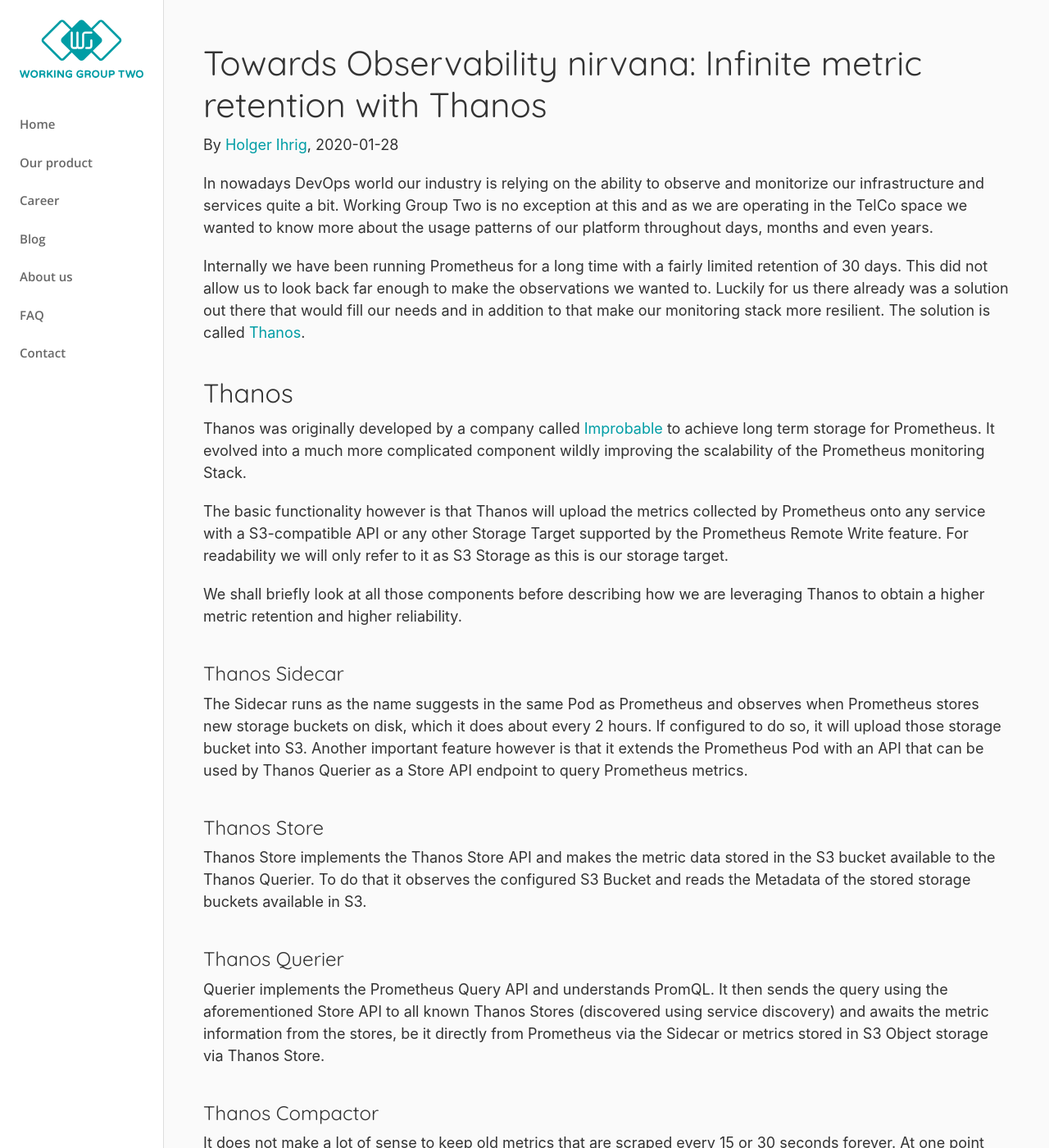
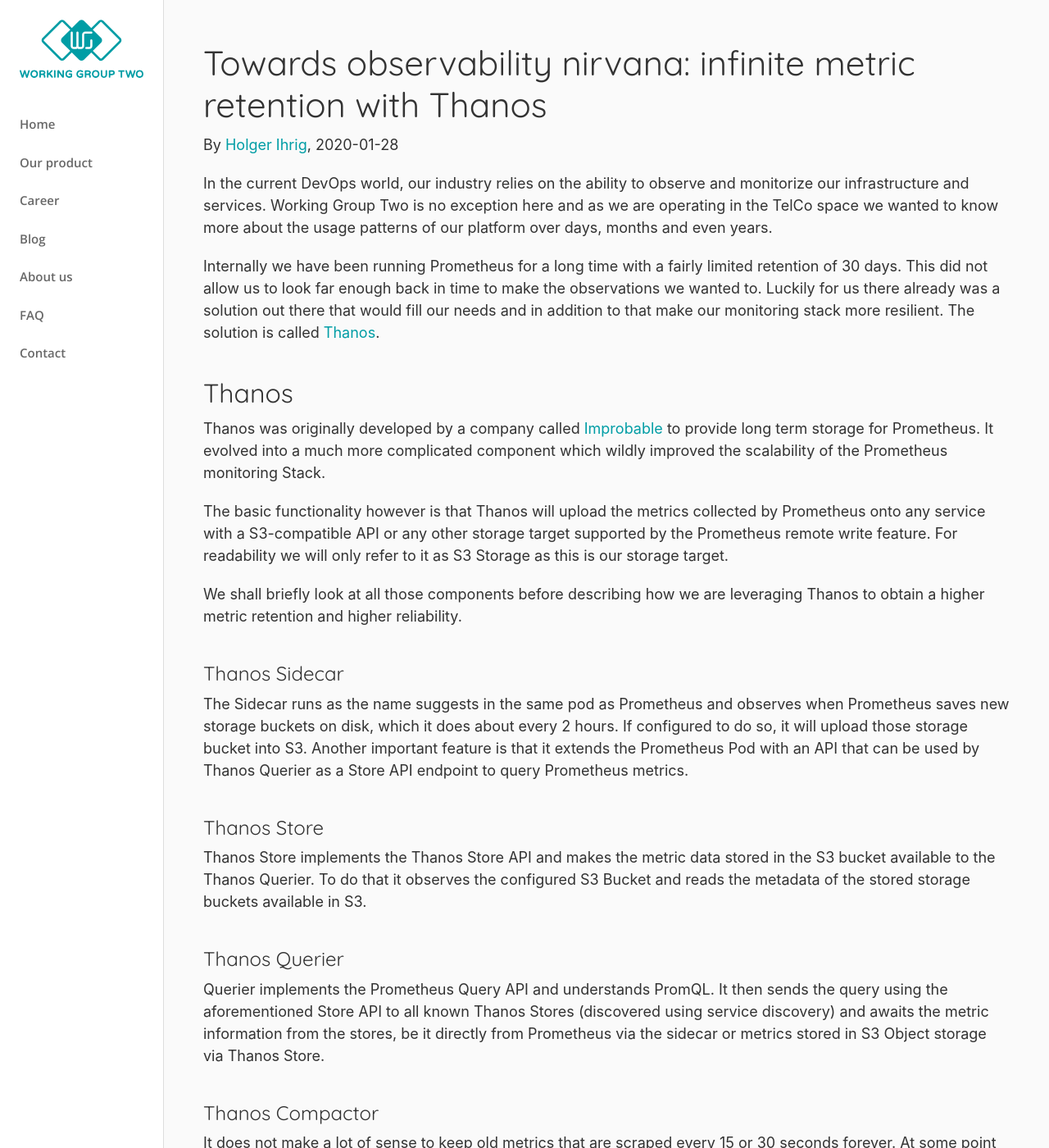
Before and after one commit to working-group-two/engineering-blog, a Jekyll site: the page built from pages/blog/_posts/2020-01-28-Thanos-infinite-metrics.md, in a window 1280 px wide and 1400 px high. Shown: the whole window at 82% size. Built offline with Jekyll 4.4.1, drawn with Linux system fonts in a browser that asks for light colours; nearby versions of some CDN libraries; some of the changed text lies outside the part shown.

Commit message:
Fixes
Throw the german out

```diff
--- a/pages/blog/_posts/2020-01-28-Thanos-infinite-metrics.md
+++ b/pages/blog/_posts/2020-01-28-Thanos-infinite-metrics.md
@@ -1,50 +1,50 @@
 ---
 layout: blogpost
 permalink: /blog/metrics-unlimited-thanos/
-title: "Towards Observability nirvana: Infinite metric retention with Thanos"
+title: "Towards observability nirvana: infinite metric retention with Thanos"
 date: 2020-01-28
 tags: infrastructure observability prometheus thanos kubernetes
 author: <a href="https://www.linkedin.com/in/hihrig/">Holger Ihrig</a>
 ---
-In nowadays DevOps world our industry is relying on the ability to observe and monitorize our infrastructure and
-services quite a bit. Working Group Two is no exception at this and as we are operating in the TelCo space
-we wanted to know more about the usage patterns of our platform throughout days, months and even years.
+In the current DevOps world, our industry relies on the ability to observe and monitorize our infrastructure and
+services. Working Group Two is no exception here and as we are operating in the TelCo space
+we wanted to know more about the usage patterns of our platform over days, months and even years.
 
 Internally we have been running Prometheus for a long time with a fairly limited retention of 30 days. This did not
-allow us to look back far enough to make the observations we wanted to.
+allow us to look far enough back in time to make the observations we wanted to.
 Luckily for us there already was a solution out there that would fill our needs and in addition to that make our
 monitoring stack more resilient. The solution is called [Thanos](https://thanos.io/).
 
 ## Thanos
-Thanos was originally developed by a company called [Improbable](https://improbable.io/) to achieve long term storage
-for Prometheus. It evolved into a much more complicated component wildly improving the scalability of the
+Thanos was originally developed by a company called [Improbable](https://improbable.io/) to provide long term storage
+for Prometheus. It evolved into a much more complicated component which wildly improved the scalability of the
 Prometheus monitoring Stack.
 
 The basic functionality however is that Thanos will upload the metrics collected by Prometheus onto any service with a
-S3-compatible API or any other Storage Target supported by the Prometheus Remote Write feature. For readability we
+S3-compatible API or any other storage target supported by the Prometheus remote write feature. For readability we
 will only refer to it as S3 Storage as this is our storage target.
 
 We shall briefly look at all those components before describing how we are leveraging Thanos to obtain a higher metric
 retention and higher reliability.
 
 ### Thanos Sidecar
-The Sidecar runs as the name suggests in the same Pod as Prometheus and observes when Prometheus stores new storage
+The Sidecar runs as the name suggests in the same pod as Prometheus and observes when Prometheus saves new storage
 buckets on disk, which it does about every 2 hours. If configured to do so, it will upload those storage bucket into S3.
-Another important feature however is that it extends the Prometheus Pod with an API that can be used by Thanos Querier
+Another important feature is that it extends the Prometheus Pod with an API that can be used by Thanos Querier
 as a Store API endpoint to query Prometheus metrics.
 
 ### Thanos Store
 Thanos Store implements the Thanos Store API and makes the metric data stored in the S3 bucket available to the
-Thanos Querier. To do that it observes the configured S3 Bucket and reads the Metadata of the stored storage buckets
+Thanos Querier. To do that it observes the configured S3 Bucket and reads the metadata of the stored storage buckets
 available in S3.
 
 ### Thanos Querier
 Querier implements the Prometheus Query API and understands PromQL. It then sends the query using the aforementioned
 Store API to all known Thanos Stores (discovered using service discovery) and awaits the metric information from the
-stores, be it directly from Prometheus via the Sidecar or metrics stored in S3 Object storage via Thanos Store.
+stores, be it directly from Prometheus via the sidecar or metrics stored in S3 Object storage via Thanos Store.
 
 ### Thanos Compactor
-It does not make a lot of sense to keep old metrics that are scraped every 15 or 30 seconds forever. At one point those
+It does not make a lot of sense to keep old metrics that are scraped every 15 or 30 seconds forever. At some point these
 metrics would no longer be useful to make sense of your metrics. This is where
 the Thanos Compactor comes in. It creates aggregates of old metrics based on rules. It will for example
 aggregate metrics that are older than 30 days into 5 minute chunks. This saves resources and still gives you
@@ -62,36 +62,35 @@
 ![Thanos Architecture](/img/blog/thanos/thanos_architecture.png)
 
 As we can see, there are quite a few things going on in this architectural view of the system, but on the other hand it
-is fairly simple to understand as the component are nicely decoupled from each other.
+is fairly simple to understand as the components are nicely decoupled from each other.
 
-An interesting thing here is that the drawing has multiple Prometheus instances with multiple Sidecars. Thanos actually
-allows for deduplication of Timeseries Data. The data uploaded from the sidecars have information from which prometheus
-instance the metrics are generated and adds that. The Querier can then deduplicate this data so that the metrics shown
+An interesting thing here is that the drawing has multiple Prometheus instances with multiple sidecars. Thanos actually
+allows for deduplication of timeseries data. The data uploaded from the sidecars contains information about which prometheus
+instance the metrics are generated from, and adds that. The Querier can then deduplicate this data so that the metrics shown
 in Grafana are consistent and do not come sometimes from Prometheus A and sometimes from Prometheus B.
 
-This design also allows for an interesting other Use Case: Querying multiple Clusters. As
-long as the storage location used by the Sidecars for uploading the metrics is identical, the Time Series data is
+This design also allows for an interesting other Use Case: querying multiple clusters. As
+long as the storage location used by the sidecars for uploading the metrics is identical, the time series data is
 available to the Thanos Store and therefor the Querier and Grafana.
 That even allows to run Grafana, Querier and Store in a completely different part of the world if need be.
 
 ## Is it worth it?
 
 ### Pros
-- Highly Available Prometheus
-- Increased Reliability (Decoupled query component)
-- Infinite Metric Storage
-- Query Multiple clusters from a single point
-- Easy to Scale
+- highly available Prometheus
+- increased reliability (decoupled query component)
+- infinite metric storage
+- query multiple clusters from a single point
+- easy to scale
 
 ### Cons
-- More complex architecture
-- Increased Resource usage
+- more complex architecture
+- increased resource usage
 
 ## Summary
 
-Even though Thanos comes with an increased architectural and operational complexity, we have to say after running
-with it for a while that it is totally worth it. We can make architecture decisions by looking further
-back in time than before. It also has the additional Advantage that a misconfiguration of a Prometheus Deployment
-does not pull down the whole stack as the Prometheus is HA and only updates one at a time. If the deployment fails,
+Even though Thanos comes with an increased architectural and operational complexity, we have to say after running it for a while, we think it is totally worth it. We can make architecture decisions by looking further
+back in time than before. It also has the additional advantage that a misconfiguration of a Prometheus deployment
+does not pull down the whole stack as Prometheus is HA and only updates one at a time. If the deployment fails,
 we can get notified and the deployment can be aborted. Also upgrades of the whole monitoring stack, can
-now be done more gradual, which is also a great advantage for us!
+now be done gradually, which is also a great advantage for us!
```
